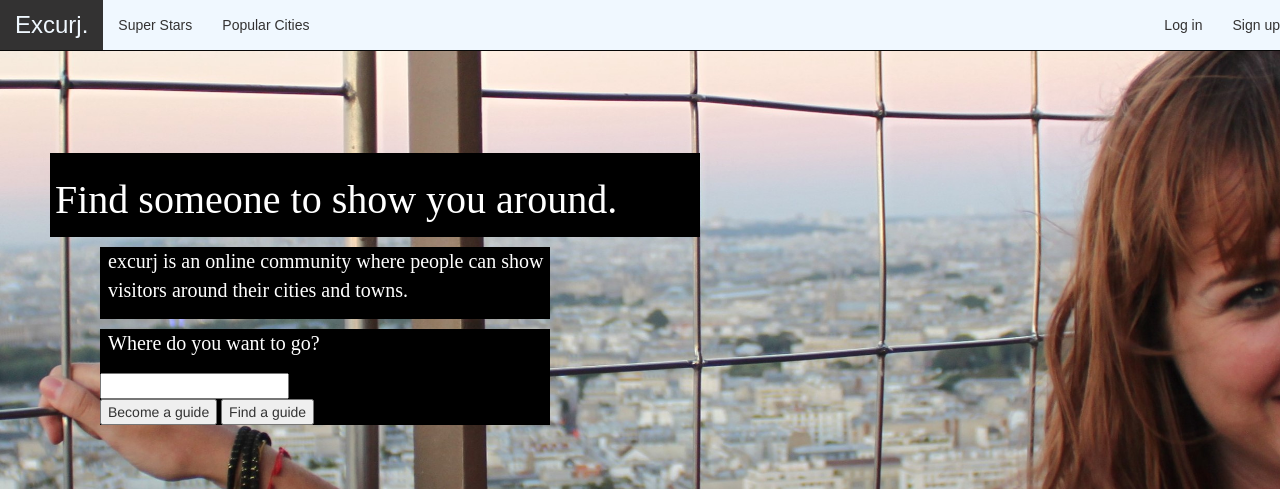
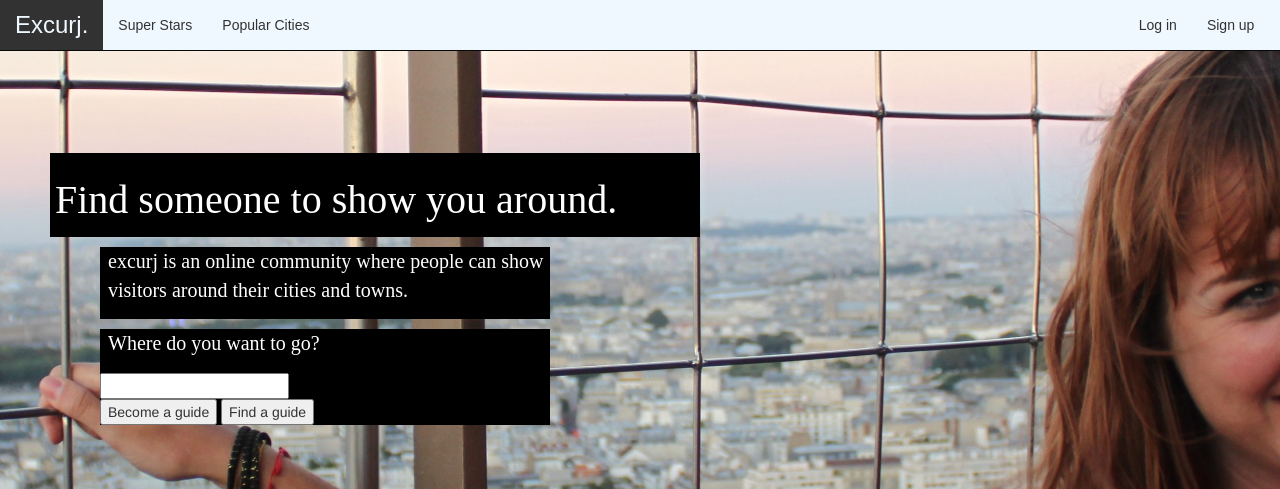
Before and after one commit to SethBuilder/intTechProject, a Django app: page / in a window 1280 px wide. Shown: the top 489 px of the page. Run offline with Django 3.2, Linux system fonts and the light colour scheme; data comes from the database, SQL or seed files in the repository; some libraries are stand-ins or nearby versions; some web fonts are replaced.

Commit message:
Fixed navbar issue where "Sign up" was displayed to near the edge of the screen

```diff
--- a/static/CSS/main.css
+++ b/static/CSS/main.css
@@ -166,6 +166,7 @@ section {
     font-family: "Chelsea Market", sans-serif;
     background-color: aliceblue;
     color: #333232;
+    padding-right: 2%;
 }
 
 #navbar-brand {
```
